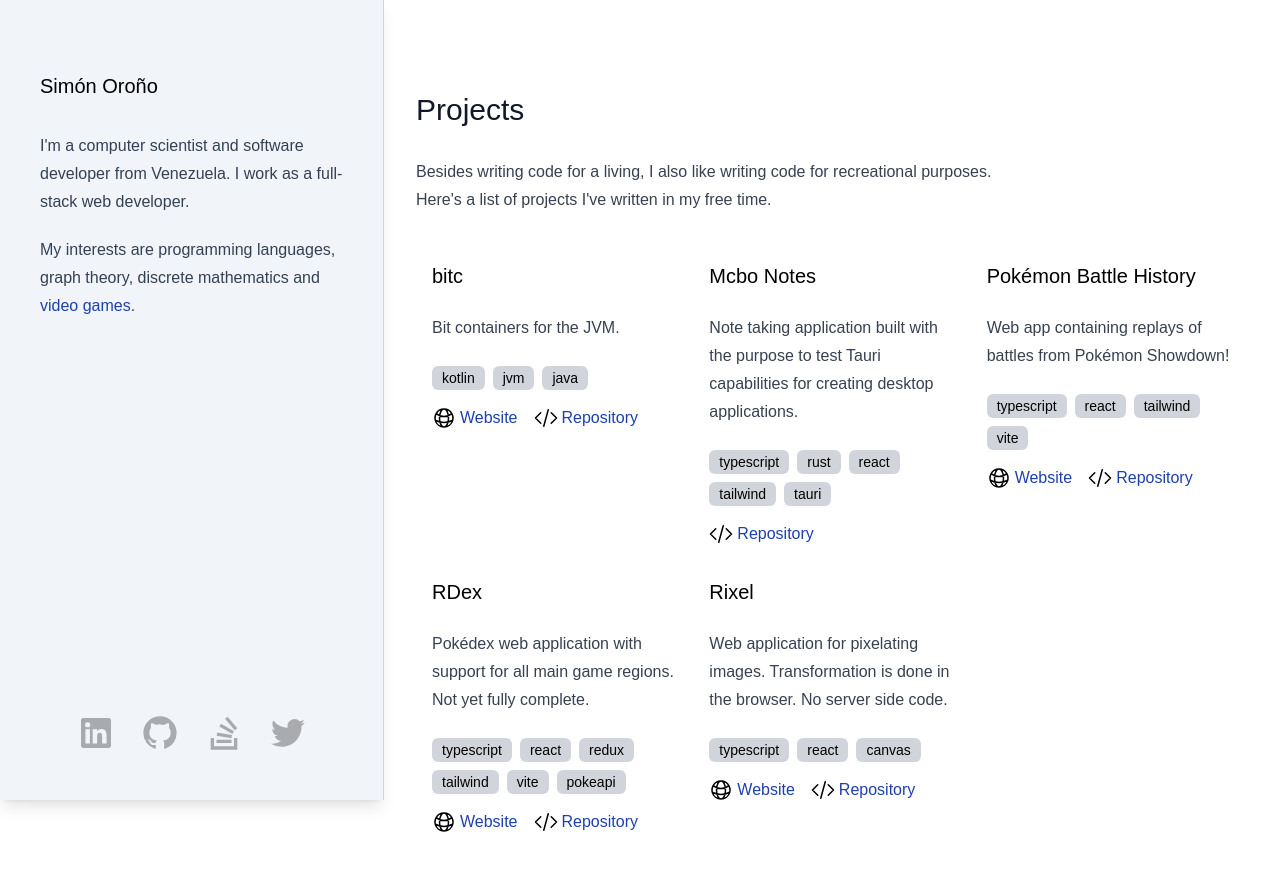
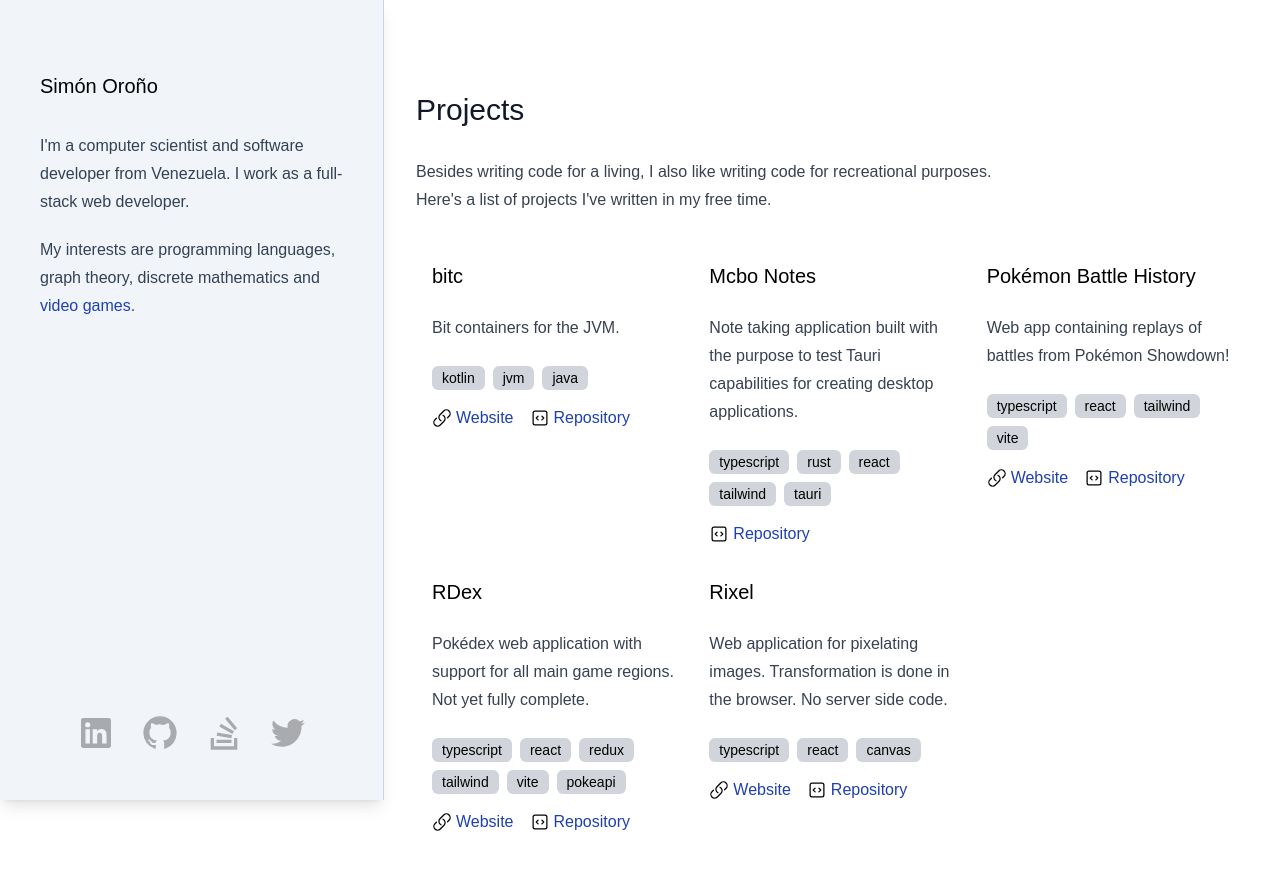
Before and after one commit to simonorono/simonorono-com-v1, a Next.js app: page / in a window 1280 px wide. Shown: the top 870 px of the page. Built offline with nearby package versions, Linux system fonts and the light colour scheme; no server answers.

Commit message:
Update icons in project cards

```diff
--- a/components/project-card.tsx
+++ b/components/project-card.tsx
@@ -1,5 +1,5 @@
 import React from 'react'
-import { CodeBracketIcon, GlobeAltIcon } from '@heroicons/react/24/outline'
+import { CodeBracketSquareIcon, LinkIcon } from '@heroicons/react/24/outline'
 import Link from './link'
 import Tag from './tag'
 
@@ -25,7 +25,7 @@ export default function ProjectCard({ project }: Props) {
       <div className="flex items-baseline space-x-4">
         {url && (
           <Link className="link inline-flex items-center space-x-1" href={url}>
-            <GlobeAltIcon className="h-6 w-6 text-black" aria-hidden="true" />
+            <LinkIcon className="h-5 w-5 text-black" aria-hidden="true" />
             <span className="sr-only">{name}</span>
             <span> Website</span>
             <span className="sr-only">&nbsp;(opens in new window)</span>
@@ -33,7 +33,7 @@ export default function ProjectCard({ project }: Props) {
         )}
 
         <Link className="link inline-flex items-center space-x-1" href={vcs}>
-          <CodeBracketIcon className="h-6 w-6 text-black" aria-hidden="true" />
+          <CodeBracketSquareIcon className="h-5 w-5 text-black" aria-hidden="true" />
           <span className="sr-only">{name}</span>
           <span> Repository</span>
           <span className="sr-only">&nbsp;(opens in new window)</span>
```
